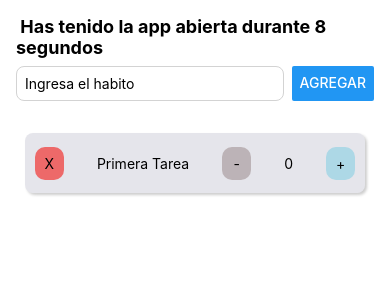
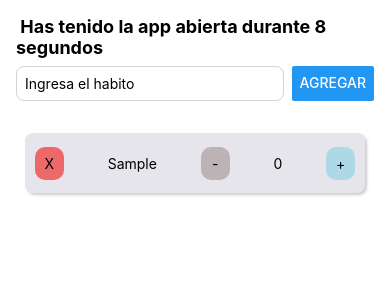
Before and after one commit to JoseMiguelBritoMenanteau/PUC-MOB2, a React Native app: screen / in a window 390 px wide. Both pictures are taken after typing "Sample" into the empty fields and a click on the button "AGREGAR". Shown: the top 300 px of the page. Built offline with nearby package versions, Linux system fonts and the light colour scheme.

Commit message:
agregar/eliminar

```diff
--- a/App.js
+++ b/App.js
@@ -39,15 +39,15 @@ export default function App() {
 
    };
 
-  //const changeCount = (index, delta) => {
-     //setHabitos(habitos.map((h,i) =>
-     //i === index ? {...h, count: Math.max(0, h.count+delta)} : h
-     //));
-  //};
+  const changeCount = (index, delta) => {
+    setHabitos(habitos.map((h,i) =>
+      i === index ? {...h, count: Math.max(0, h.count+delta)} : h
+    ));
+  };
 
-  //const removeHabito = indice => {
-     //setHabitos(habitos.filter((_, i) => i === indice));
-  //};
+  const removeHabito = indice => {
+    setHabitos(habitos.filter((_, i) => i !== indice));
+  };
 
 
 
@@ -66,7 +66,15 @@ export default function App() {
           </View>
 
           <View style = {styles.centered}>
-            <TaskBox />
+            {habitos.map((habito, index) => (
+              <TaskBox
+                key = {index}
+                habito = {habito}
+                Remove = { () => removeHabito(index)}
+                Restar = { () => changeCount(index, -1)}
+                Sumar = { () => changeCount(index, 1)}
+              />
+            ))}
           </View>
         </View>
       </ScrollView>
--- a/components/taskbox/TaskBox.js
+++ b/components/taskbox/TaskBox.js
@@ -5,7 +5,7 @@ import stylesTaskBox from './styles-TaskBox.js';
 
 
 
-export default function TaskBox() {
+export default function TaskBox({habito, Remove, Restar, Sumar}) {
 
 
 
@@ -14,7 +14,7 @@ export default function TaskBox() {
     return (
         <View style = {stylesTaskBox.container}>
             <Pressable
-                onPress = {() => Alert.alert('Eliminar tarea')}
+                onPress = {Remove}
                 style = {stylesTaskBox.pressable_bin}>
                 <Text>
                     X
@@ -22,18 +22,18 @@ export default function TaskBox() {
 
             </Pressable>
 
-            <Text>Primera Tarea</Text>
+            <Text>{habito.name}</Text>
             <Pressable
-                onPress = {() => Alert.alert('Bajar')}
+                onPress = {Restar}
                 style = {stylesTaskBox.pressable_bajar}>
                 <Text>
                     -
                 </Text>
 
             </Pressable>
-            <Text>0</Text>
+            <Text>{habito.count}</Text>
             <Pressable
-                onPress = {() => Alert.alert('Subir')}
+                onPress = {Sumar}
                 style = {stylesTaskBox.pressable_subir}>
                 <Text>
                     +
```
